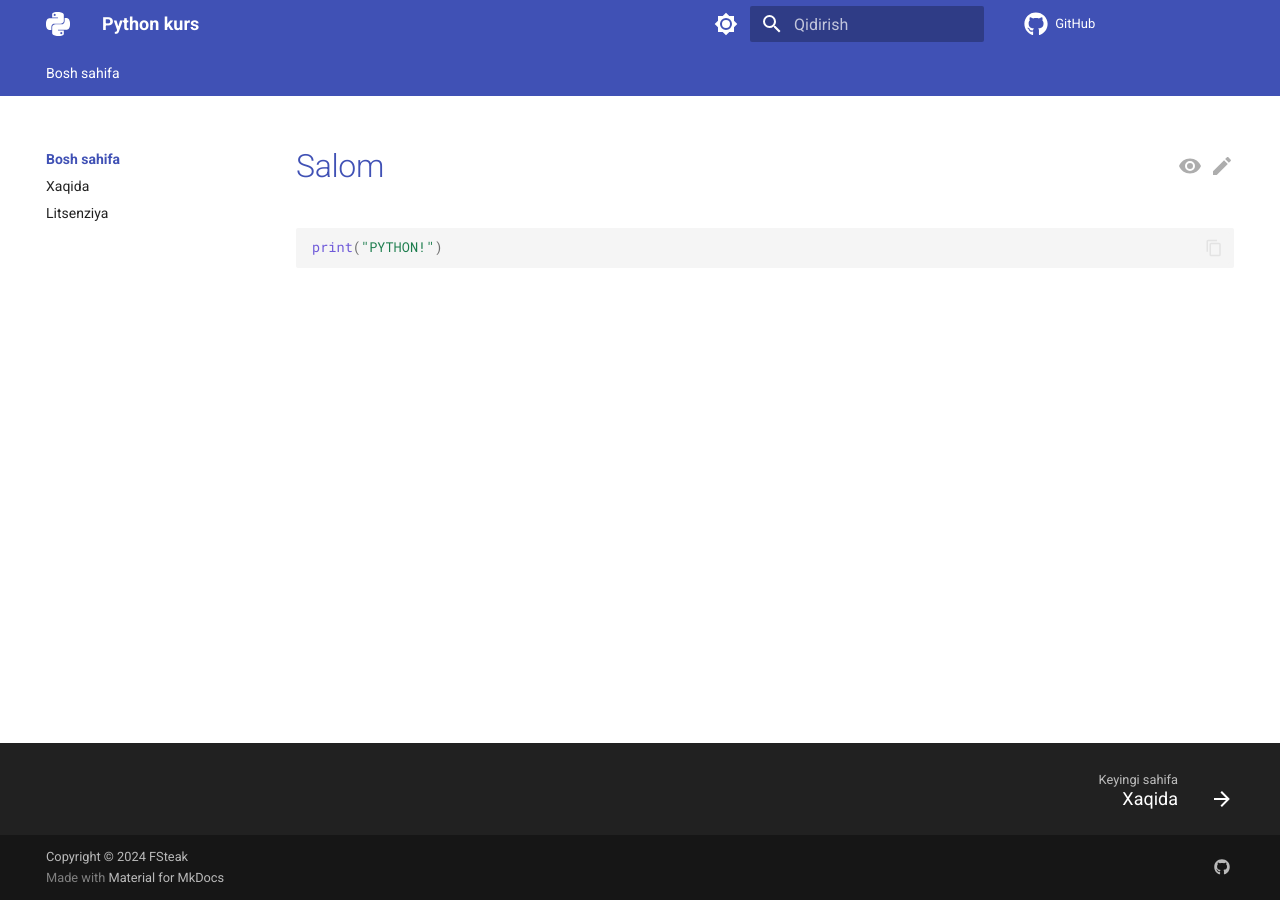
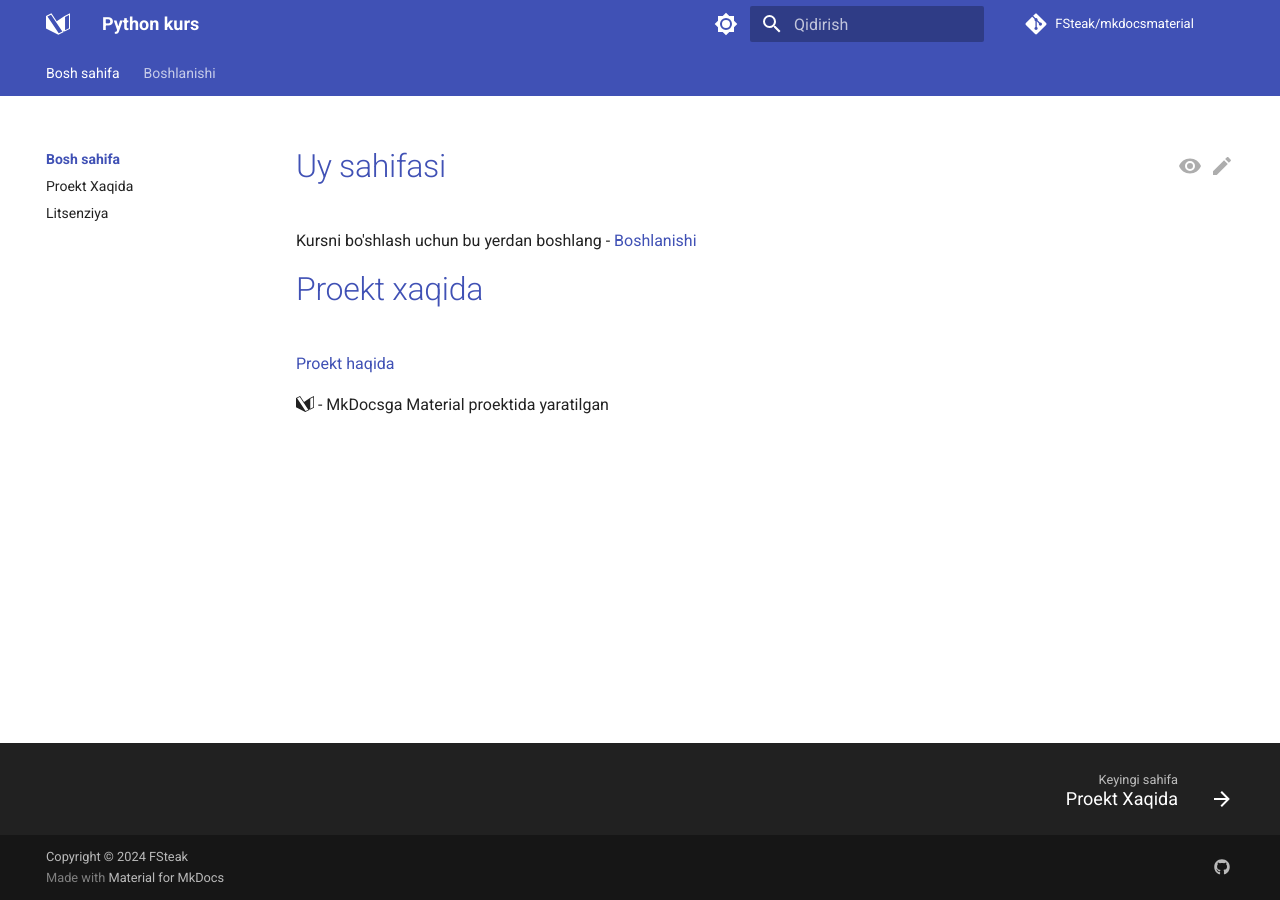
Before and after one commit to FSteak/mkdocsmaterial, an MkDocs documentation site: the page built from docs/index.md, in a window 1280 px wide. Built offline with MkDocs 1.6.1 and Material for MkDocs 9.7.7, drawn with Linux system fonts in a browser that asks for light colours; comment, search, counter and statistics services are not loaded; the version menu is left out.

Commit message:
Update and add getting-started

````diff
--- a/docs/index.md
+++ b/docs/index.md
@@ -1,4 +1,9 @@
-# Salom
-```python
-print("PYTHON!")
-```
+# Uy sahifasi
+
+Kursni bo'shlash uchun bu yerdan boshlang - [Boshlanishi](getting-started/index.md)
+
+# Proekt xaqida
+
+[Proekt haqida](http://localhost:8000/mkdocsmaterial/about/#bu-proekt-nima)
+
+:simple-materialformkdocs: - MkDocsga Material proektida yaratilgan
--- a/mkdocs.yml
+++ b/mkdocs.yml
@@ -1,13 +1,16 @@
 site_name: Python kurs
 site_url: https://fsteak.github.io/mkdocsmaterial/
-repo_url: https://github.com/FSteak/mkdocsmaterial
+repo_name: FSteak/mkdocsmaterial
+repo_url: https://github.com/FSteak/mkdocsmaterial/
 site_description: A Python Course made with mkdocs material and friend
 nav:
   - Bosh sahifa:
-    - 'Indeks': 'index.md'
-    - 'Xaqida': 'about.md'
+    - index.md
+    - 'Proekt Xaqida': 'about.md'
     - 'Litsenziya': 'LICENSE.md'
-edit_uri: edit/main/docs/
+  - Boshlanishi:
+    - getting-started/index.md
+edit_uri: edit/master/docs/
 extra:
   homepage: /
   generator: true
@@ -22,10 +25,10 @@ extra_javascript:
   - javascripts/extra.js
 theme:
   icon:
-    repo: fontawesome/brands/github
+    repo: fontawesome/brands/git-alt
     view: material/eye
     edit: material/pencil
-    logo: simple/python
+    logo: simple/materialformkdocs
   # custom_dir: overrides
   name: material
   palette:
````
Also changed, not shown: docs/LICENSE.md (+2 -3 lines), docs/about.md (+4 -0 lines), docs/getting-started/index.md (added, +20 -0 lines), 1 other file.
